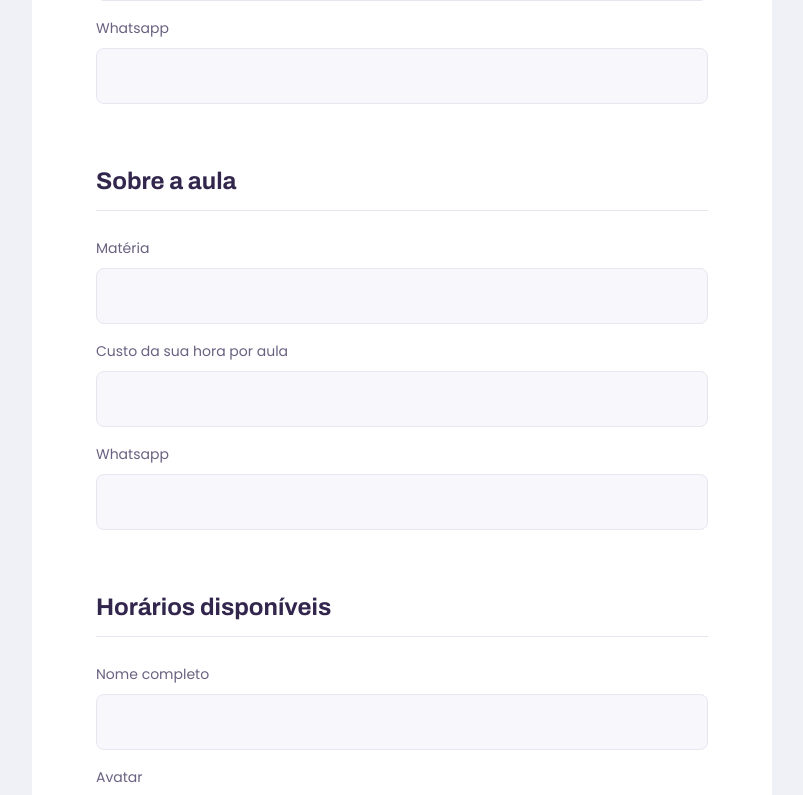
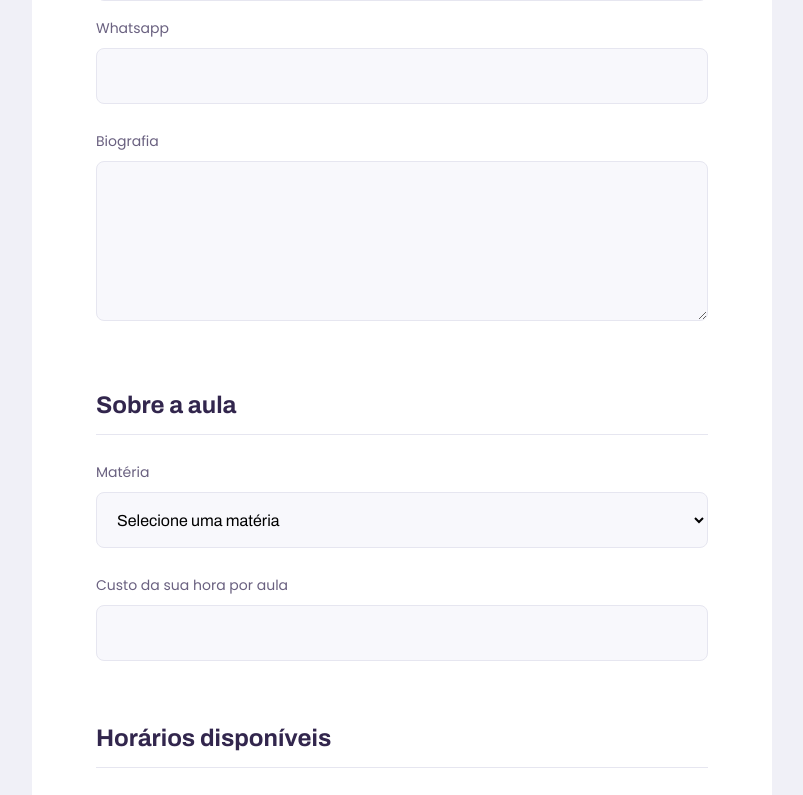
Before and after one commit to lucaspaulodev/Proffy, a React (Create React App) app in the folder web/: page /give-classes in a window 1280 px wide. Shown: the part 630-1425 px from the top of the page, without its empty margins (238-1041 px from the left). Built offline with nearby package versions, Linux system fonts and the light colour scheme.

Commit message:
Select and TextArea Components

```diff
--- /dev/null
+++ b/web/src/components/Select/index.tsx
@@ -0,0 +1,33 @@
+import React, {SelectHTMLAttributes} from 'react'
+
+import './styles.css'
+
+interface ISelectProps extends SelectHTMLAttributes<HTMLSelectElement> {
+    name: string;
+    label: string;
+    options: Array<{
+        value: string;
+        label: string;
+    }>;
+}
+
+const Select: React.FC<ISelectProps> = ({label, name, options,...rest}) => {
+    return (
+        <div className="select-block">
+            <label htmlFor={name}>{label}</label>
+            <select id={name} {...rest}>
+                <option value="" disabled selected hidden>Selecione uma matéria</option>
+                {options.map(option => {
+                    return <option
+                                key={option.value}
+                                value={option.value}
+                            >
+                                {option.label}
+                            </option>
+                })}
+            </select>
+        </div>
+    )
+}
+
+export default Select
--- /dev/null
+++ b/web/src/components/Select/styles.css
@@ -0,0 +1,33 @@
+.select-block {
+    position: relative;
+}
+
+.select-block + .select-block{
+    margin-top: 1.4rem;
+}
+
+.select-block label {
+    font-size: 1.4rem;
+}
+
+.select-block select {
+    width: 100%;
+    height: 5.6rem;
+    margin-top: 0.8rem;
+    border-radius: 0.8rem;
+    background: var(--color-input-background);
+    border: 1px solid var(--color-line-in-white);
+    outline: 0;
+    padding: 0 1.6rem;
+    font: 1.6rem Archivo;
+}
+
+.select-block:focus-within::after {
+    width: calc(100% - 3.2rem);
+    height: 2px;
+    content: '';
+    background: var(--color-primary-light);
+    position: absolute;
+    left: 1.6rem;
+    right: 1.6rem;
+}
--- /dev/null
+++ b/web/src/components/TextArea/index.tsx
@@ -0,0 +1,20 @@
+import React, { TextareaHTMLAttributes } from 'react'
+
+import './styles.css'
+
+interface ITextAreaProps extends TextareaHTMLAttributes<HTMLTextAreaElement> {
+    name: string;
+    label: string;
+
+}
+
+const TextArea: React.FC<ITextAreaProps> = ({label, name, ...rest}) => {
+    return (
+        <div className="textarea-block">
+            <label htmlFor={name}>{label}</label>
+            <textarea id={name} {...rest} />
+        </div>
+    )
+}
+
+export default TextArea
--- /dev/null
+++ b/web/src/components/TextArea/styles.css
@@ -0,0 +1,36 @@
+.textarea-block {
+    position: relative;
+}
+
+.textarea-block + .textarea-block{
+    margin-top: 1.4rem;
+}
+
+.textarea-block label {
+    font-size: 1.4rem;
+}
+
+.textarea-block textarea {
+    width: 100%;
+    height: 16rem;
+    min-height: 8rem;
+    margin-top: 0.8rem;
+    border-radius: 0.8rem;
+    background: var(--color-input-background);
+    border: 1px solid var(--color-line-in-white);
+    outline: 0;
+    resize: vertical;
+    padding: 1.2rem 1.6rem;
+    font: 1.6rem Archivo;
+}
+
+.textarea-block:focus-within::after {
+    width: calc(100% - 3.2rem);
+    height: 2px;
+    content: '';
+    background: var(--color-primary-light);
+    position: absolute;
+    left: 1.6rem;
+    right: 1.6rem;
+    bottom: 7px;
+}
--- a/web/src/pages/TeacherForm/index.tsx
+++ b/web/src/pages/TeacherForm/index.tsx
@@ -1,11 +1,15 @@
 import React from 'react'
 
 import PageHeader from '../../components/PageHeader'
+import TextArea from '../../components/TextArea'
 import Input from '../../components/Input'
+import Select from '../../components/Select'
 
 import warningIcon from '../../assets/images/icons/warning.svg'
 
 import './styles.css'
+
+
 
 const TeacherForm: React.FC = () => {
     return (
@@ -21,15 +25,29 @@
                     <Input name="name" label="Nome completo"/>
                     <Input name="avatar" label="Avatar"/>
                     <Input name="whatsapp" label="Whatsapp"/>
+                    <TextArea name="bio" label="Biografia"/>
 
                 </fieldset>
 
                 <fieldset>
                     <legend>Sobre a aula</legend>
 
-                    <Input name="subject" label="Matéria"/>
+                    <Select
+                        name="subject"
+                        label="Matéria"
+                        options={[
+                            {value: 'Artes', label: 'Artes'},
+                            {value: 'Biologia', label: 'Biologia'},
+                            {value: 'Ciências', label: 'Ciências'},
+                            {value: 'Física', label: 'Física'},
+                            {value: 'Química', label: 'Química'},
+                            {value: 'Matemática', label: 'Matemática'},
+                            {value: 'História', label: 'História'},
+                            {value: 'Português', label: 'Português'},
+                            {value: 'Literatura', label: 'Literatura'},
+                        ]}
+                    />
                     <Input name="cost" label="Custo da sua hora por aula"/>
-                    <Input name="whatsapp" label="Whatsapp"/>
 
                 </fieldset>
 
--- a/web/src/pages/TeacherForm/styles.css
+++ b/web/src/pages/TeacherForm/styles.css
@@ -36,6 +36,15 @@
     width: 100%;
     padding-bottom: 1.6rem;
     border-bottom: 1px solid var(--color-line-in-white);
+}
+
+#page-teacher-form main fieldset .input-block + .textarea-block,
+#page-teacher-form main fieldset .select-block + .input-block {
+    margin-top: 2.4rem;
+}
+
+#page-teacher-form main .input-block label {
+    color: var(--color-text-component);
 }
 
 #page-teacher-form main footer {
--- a/web/src/pages/TeacherList/index.tsx
+++ b/web/src/pages/TeacherList/index.tsx
@@ -3,6 +3,7 @@
 import PageHeader from '../../components/PageHeader'
 import TeacherItem from '../../components/TeacherItem'
 import Input from '../../components/Input'
+import Select from '../../components/Select'
 
 import './styles.css'
 
@@ -12,8 +13,34 @@
         <div id="page-teacher-list" className="container">
             <PageHeader title="Estes são os proffys disponíveis.">
                 <form id="search-teachers">
-                    <Input name="subject" label="Matéria"/>
-                    <Input name="week_day" label="Dia da semana"/>
+                    <Select
+                        name="subject"
+                        label="Matéria"
+                        options={[
+                            {value: 'Artes', label: 'Artes'},
+                            {value: 'Biologia', label: 'Biologia'},
+                            {value: 'Ciências', label: 'Ciências'},
+                            {value: 'Física', label: 'Física'},
+                            {value: 'Química', label: 'Química'},
+                            {value: 'Matemática', label: 'Matemática'},
+                            {value: 'História', label: 'História'},
+                            {value: 'Português', label: 'Português'},
+                            {value: 'Literatura', label: 'Literatura'},
+                        ]}
+                    />
+                    <Select
+                        name="subject"
+                        label="Matéria"
+                        options={[
+                            {value: '0', label: 'Domingo'},
+                            {value: '1', label: 'Segunda-feira'},
+                            {value: '2', label: 'Terça-feira'},
+                            {value: '3', label: 'Quarta-feira'},
+                            {value: '4', label: 'Quinta-feira'},
+                            {value: '5', label: 'Sexta-feira'},
+                            {value: '6', label: 'Sábado'},
+                        ]}
+                    />
                     <Input type="time" name="time" label="Horário"/>
                 </form>
             </PageHeader>
--- a/web/src/pages/TeacherList/styles.css
+++ b/web/src/pages/TeacherList/styles.css
@@ -29,7 +29,8 @@
         bottom: -28px;
     }
 
-    #search-teachers .input-block + .input-block{
+    #search-teachers .input-block + .input-block,
+    #search-teachers .select-block + .select-block{
         margin-top: 0;
     }
 
```
